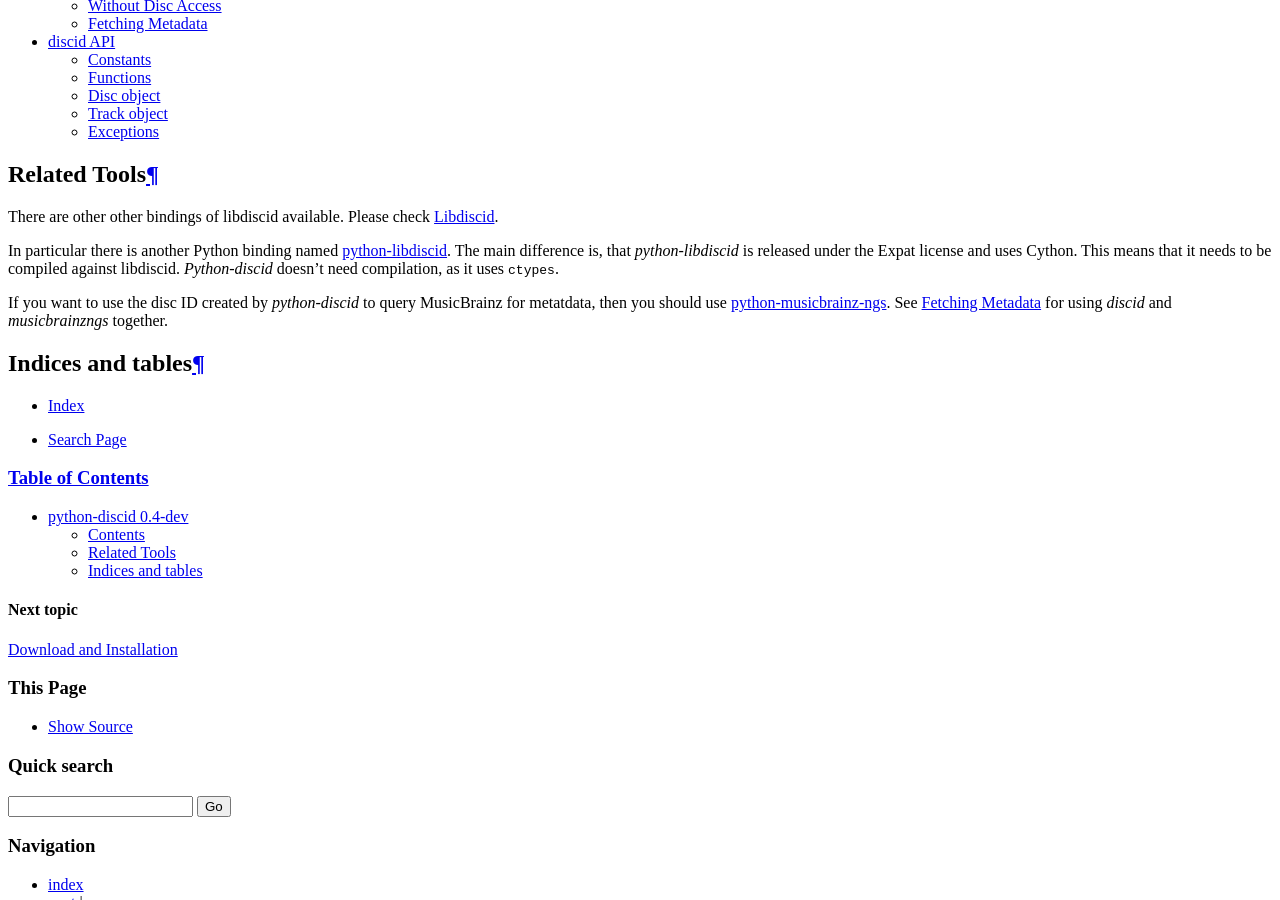
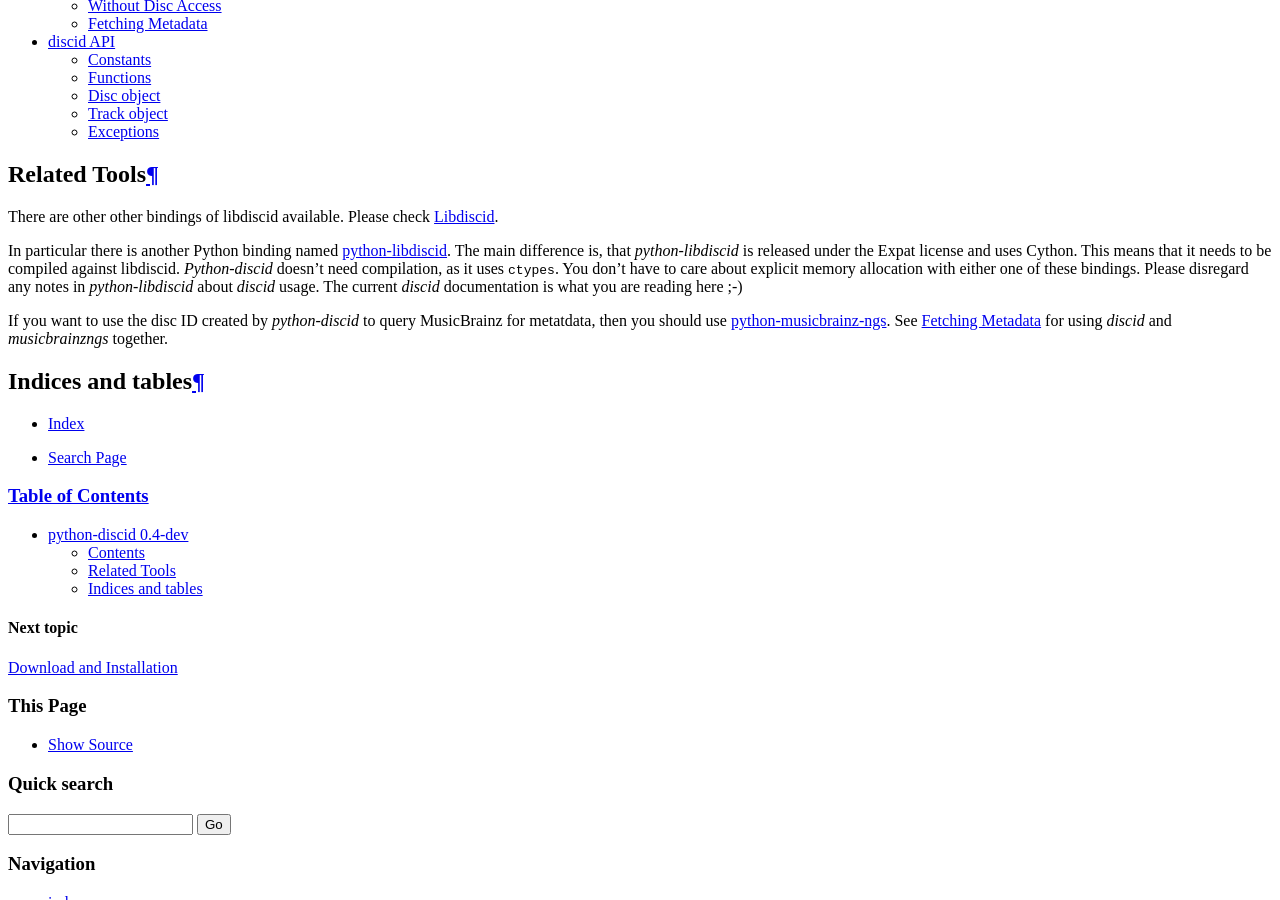
Before and after one commit to JonnyJD/python-discid, a Sphinx documentation site: the page built from doc/index.rst, in a window 1280 px wide and 900 px high, scrolled down 618 px. Built offline with Sphinx 7.4.7, drawn with Linux system fonts in a browser that asks for light colours.

Commit message:
Add note about libdiscid notes about discid..
There are some notes on now outdated usage of `discid` in the
python-libdiscid documentation.

```diff
--- a/doc/index.rst
+++ b/doc/index.rst
@@ -38,6 +38,10 @@
 under the Expat license and uses Cython.
 This means that it needs to be compiled against libdiscid.
 `Python-discid` doesn't need compilation, as it uses :mod:`ctypes`.
+You don't have to care about explicit memory allocation
+with either one of these bindings.
+Please disregard any notes in `python-libdiscid` about `discid` usage.
+The current `discid` documentation is what you are reading here ;-)
 
 If you want to use the disc ID created by `python-discid` to query
 MusicBrainz for metatdata, then you should use `python-musicbrainz-ngs`_.
```
